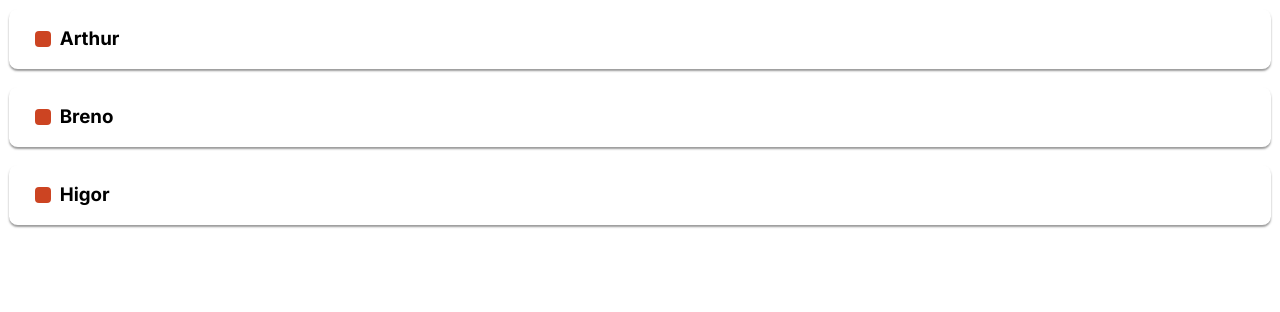
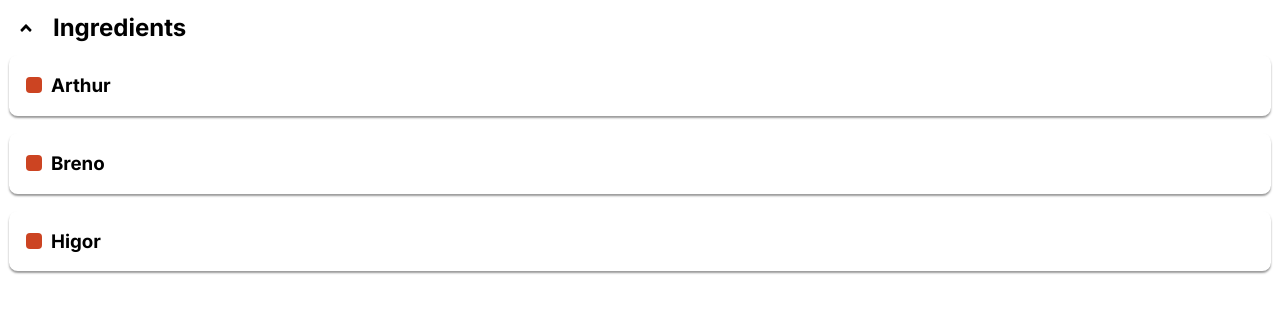
Before and after one commit to cognocoder/recipe, a Next.js app: page / in a window 1280 px wide. Shown: the top 312 px of the page. Built offline with nearby package versions, Linux system fonts and the light colour scheme.

Commit message:
chore(components): ingredient list collapse/expand :sparkles:

```diff
--- a/components/Ingredient.styled.tsx
+++ b/components/Ingredient.styled.tsx
@@ -9,7 +9,7 @@ export const IngredientItem = styled.li<{ $selected?: boolean, $uuid?: string }>
 	cursor: pointer;
 	display: flex;
 	gap: 1ex;
-	padding-inline: 1ex;
+	padding-inline: 2ex;
 	width: 100%;
 
 	&:hover {
@@ -36,6 +36,5 @@ export const IngredientImage = styled.div<{ $color?: string }>`
 	background-color: ${ props => props.$color || "#4444" };
 	border-radius: 4px;
 	height: 1rem;
-	margin-left: 2ex;
 	min-width: 1rem;
 `
--- a/components/Ingredients.styled.tsx
+++ b/components/Ingredients.styled.tsx
@@ -1,9 +1,23 @@
 import { styled } from "styled-components";
 
-export const IngredientList = styled.ul`
+export const IngredientListHeader = styled.section`
+	align-items: center;
+	cursor: pointer;
 	display: flex;
+	gap: 2ex;
+	margin-inline: 2ex;
+	user-select: none;
+
+	& h2 {
+		margin-block: 1ex;
+	}
+`
+
+export const IngredientList = styled.ul<{ $collapse: boolean }>`
+	display: ${ props => props.$collapse ? 'none' : 'flex' };
 	flex-direction: column;
 	gap: 2ex;
-	margin: 1ex;
+	margin-block: 0;
+	margin-inline: 1ex;
 	padding: 0;
 `
--- a/components/Ingredients.tsx
+++ b/components/Ingredients.tsx
@@ -1,13 +1,31 @@
 'use client'
+
+import { useState } from "react";
+import { FaAngleDown, FaAngleUp } from 'react-icons/fa';
 
 import { Ingredient as IngredientModel } from "@/app/models/Ingredient"
 import Ingredient from "./Ingredient";
-import { IngredientList } from "./Ingredients.styled";
+import { IngredientList, IngredientListHeader } from "./Ingredients.styled";
 
 export default function Ingredients(props: { ingredients: IngredientModel[] }): JSX.Element {
+
+	const [collapseIngredientList, setCollapseIngredientList] = useState(false)
+
+	const ingredientListIcon = collapseIngredientList
+		? <FaAngleDown size={18}/>
+		: <FaAngleUp size={18}/>
+
+	function handleClick(event: React.MouseEvent<HTMLElement>): void {
+		console.log(event)
+		setCollapseIngredientList(!collapseIngredientList)
+	}
+
 	return (
 		<>
-			<IngredientList>{
+			<IngredientListHeader onClick={handleClick}>
+				{ingredientListIcon} <h2>Ingredients</h2>
+			</IngredientListHeader>
+			<IngredientList $collapse={ collapseIngredientList }>{
 				props.ingredients.map(ingredient => {
 					return <Ingredient
 						key={ingredient.uuid}
--- a/package.json
+++ b/package.json
@@ -17,6 +17,7 @@
     "next": "13.4.7",
     "react": "18.2.0",
     "react-dom": "18.2.0",
+    "react-icons": "^4.10.1",
     "styled-components": "^6.0.0-rc.5",
     "typescript": "5.1.3",
     "uuid": "^9.0.0",
```
Also changed, not shown: 1 other file (tests, documents, lock files or other folders).
